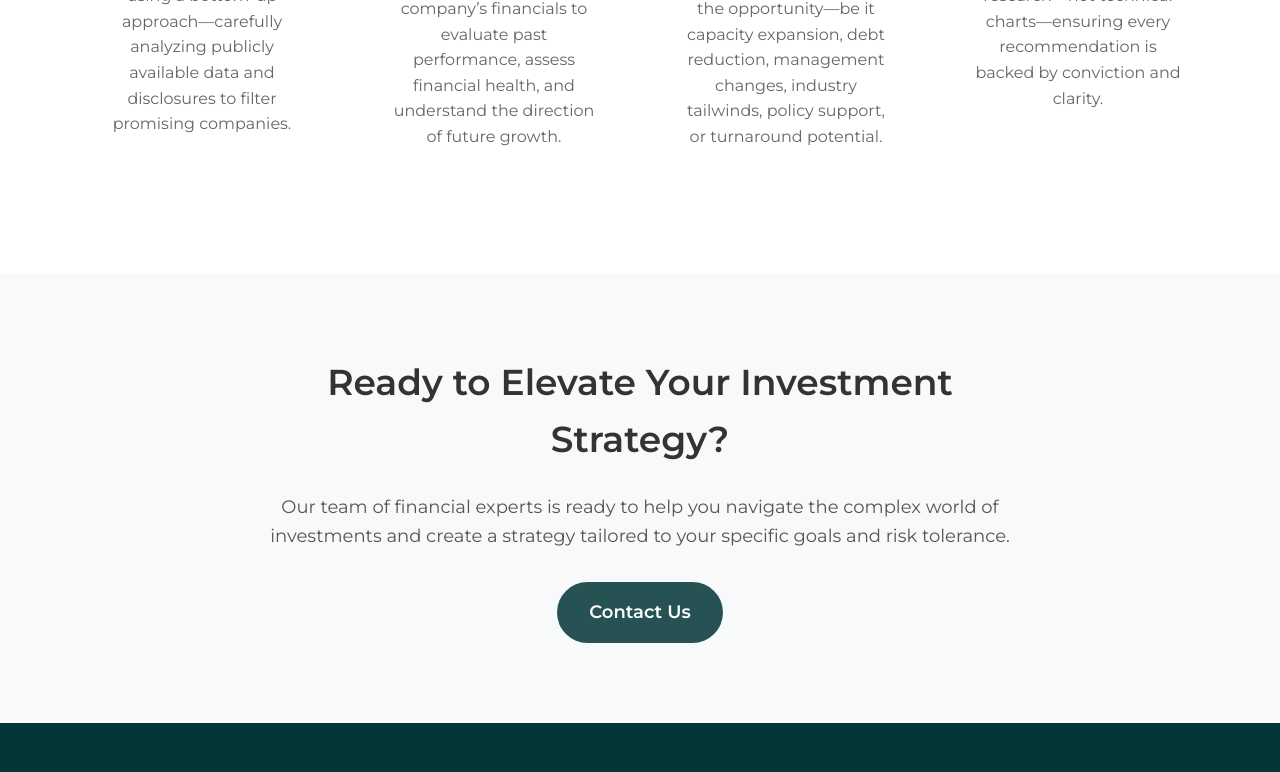
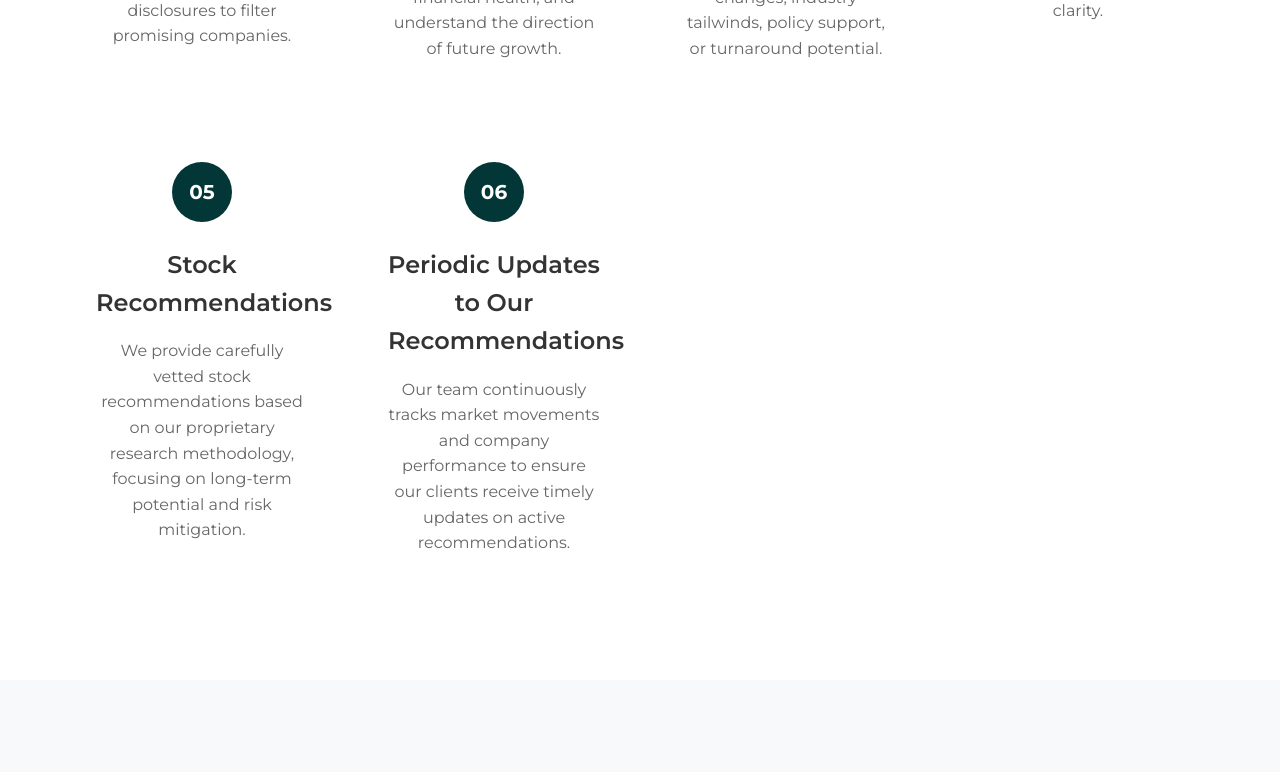
Before and after one commit to masterBranchDevs/ascent, a Next.js app: page /services in a window 1280 px wide. Shown: the part 896-1668 px from the top of the page. Built offline with nearby package versions, Linux system fonts and the light colour scheme.

Commit message:
update:information update

```diff
--- a/src/app/about/page.tsx
+++ b/src/app/about/page.tsx
@@ -20,9 +20,9 @@ const About = () => {
           <div className={styles.storyGrid}>
             <div className={styles.storyContent}>
               <h2>Our Story</h2>
-              <p>Founded in 2025, Scoop Investment was established with a clear vision: to provide transparent, accessible, and personalized financial services to individuals and businesses alike.</p>
-              <p>What began as a small advisory firm has plans to grow into a trusted financial partner for clients across the nation. Despite our growth, we strive to maintain our commitment to building lasting relationships with our clients.</p>
-              <p>Our team of certified financial planners and investment advisors brings decades of combined experience to help you navigate the complexities of financial planning and investment management.</p>
+              <p>Founded in 2021, Scoop Investment was established with a clear vision: to provide transparent, accessible, and personalized financial services to individuals and businesses alike.</p>
+              <p>What began as a family office has plans to grow into a trusted financial partner for clients across the nation. Despite our growth, we strive to maintain our commitment to building lasting relationships with our clients.</p>
+              <p>Our team of research advisors brings together a decades of combined experience to help you navigate the complexities of financial planning and investment management.</p>
             </div>
             <div className={styles.storyImage}>
               <div className={styles.imageWrapper}></div>
--- a/src/app/compliance/page.tsx
+++ b/src/app/compliance/page.tsx
@@ -70,7 +70,7 @@ const CompliancePage: React.FC = () => {
         </div>
 
         <div className={styles.tablesSection}>
-          <h2>Formats for Investors Complaints Data (May 2025)</h2>
+          <h2> Investors Complaints Data (May 2025)</h2>
           <div className={styles.tableWrapper}>
             <table className={styles.table}>
               <thead>
--- a/src/app/services/page.tsx
+++ b/src/app/services/page.tsx
@@ -1,14 +1,51 @@
 "use client";
 
 import Link from 'next/link';
+import Image from "next/image";
 
 import styles from "./services.module.scss";
 
-import { SERVICES } from "@/constant/services"
-import {INVESTMENT_STEPS} from "@/constant/service";
+import UPWARD_ARROW_SVG from "@/assets/upward-arrows.svg";
 
-import UPWARD_ARROW_SVG from "@/assets/upward-arrows.svg"
-import Image from "next/image";
+// Updated investment steps with two new ones added
+const INVESTMENT_STEPS = [
+    {
+        icon: "01",
+        title: "Bottom-Up Screening",
+        description:
+            "We begin by identifying potential opportunities using a bottom-up approach—carefully analyzing publicly available data and disclosures to filter promising companies.",
+    },
+    {
+        icon: "02",
+        title: "In-Depth Financial Analysis",
+        description:
+            "We dive deep into a company’s financials to evaluate past performance, assess financial health, and understand the direction of future growth.",
+    },
+    {
+        icon: "03",
+        title: "Identifying the Investment Thesis",
+        description:
+            "We identify what drives the opportunity—be it capacity expansion, debt reduction, management changes, industry tailwinds, policy support, or turnaround potential.",
+    },
+    {
+        icon: "04",
+        title: "Fundamental-Driven Research",
+        description:
+            "Our approach is rooted in thorough fundamental research—not technical charts—ensuring every recommendation is backed by conviction and clarity.",
+    },
+    {
+        icon: "05",
+        title: "Stock Recommendations",
+        description:
+            "We provide carefully vetted stock recommendations based on our proprietary research methodology, focusing on long-term potential and risk mitigation.",
+    },
+    {
+        icon: "06",
+        title: "Periodic Updates to Our Recommendations",
+        description:
+            "Our team continuously tracks market movements and company performance to ensure our clients receive timely updates on active recommendations.",
+    }
+];
 
 const Services = () => {
     return (
@@ -20,31 +57,13 @@ const Services = () => {
                 </div>
 
                 <div className={styles.servicesIntro}>
-                    <h2>Investment</h2>
                     <p>
                         We primarily focus on mid-cap, small-cap, and micro-cap companies that are typically under-researched and offer significant growth potential.
                     </p>
                 </div>
 
-                {/*<div className={styles.servicesGrid}>*/}
-                {/*    {SERVICES.map((service, index) => (*/}
-                {/*        <div className={styles.serviceCard} key={index}>*/}
-                {/*            <div className={styles.iconContainer}>*/}
-                {/*                <i className={service.icon}></i>*/}
-                {/*            </div>*/}
-                {/*            <h3>{service.title}</h3>*/}
-                {/*            <p>{service.description}</p>*/}
-                {/*            <Link href="/contact" className={styles.learnMore}>*/}
-                {/*                Learn More <i className="fa-solid fa-arrow-right"></i>*/}
-                {/*            </Link>*/}
-                {/*        </div>*/}
-                {/*    ))}*/}
-                {/*</div>*/}
-
-
                 <div className={styles.approachSection}>
                     <div className={styles.approachSteps}>
-
                         {INVESTMENT_STEPS.map((item, index) => (
                             <div className={styles.step} key={item.title + index}>
                                 <div className={styles.stepNumber}>{item.icon}</div>
@@ -68,6 +87,7 @@ const Services = () => {
                     </div>
                 </div>
             </div>
+
             <div className={styles.arrowOverlay}>
                 <Image src={UPWARD_ARROW_SVG} alt={`finance-grow-arrows`} />
             </div>
--- a/src/components/Footer.tsx
+++ b/src/components/Footer.tsx
@@ -10,7 +10,7 @@ const Footer = () => {
         <div className={styles.topSection}>
           <div className={styles.footerLogo}>
             <Link href="/">
-              <span className={styles.primaryText}>Scoop</span>
+              <span className={styles.primaryText}>Scoop</span>&nbsp;
               <span className={styles.secondaryText}>Investment</span>
             </Link>
             <p>Financial solutions for your future.</p>
```
Also changed, not shown: src/app/page.tsx (+4 -4 lines), src/constant/complaintsData.ts (+2 -12 lines).
